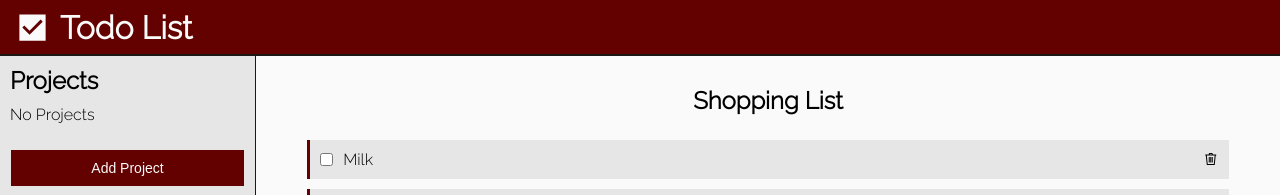
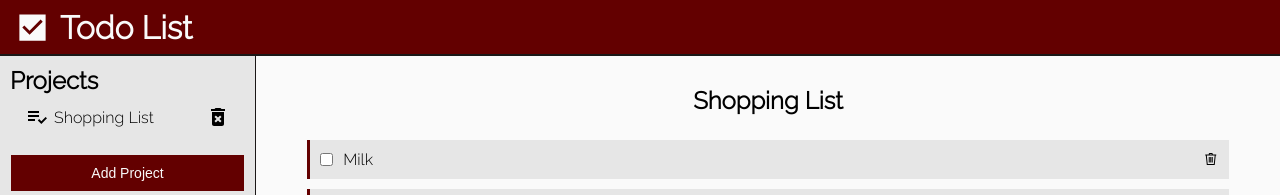
Before and after one commit to robisonwebdev/todo-react, a React (Create React App) app: page / in a window 1280 px wide. Shown: the top 195 px of the page. Built offline with nearby package versions, Linux system fonts and the light colour scheme.

Commit message:
Removed projects state. Destructured projects and setProjects props.

```diff
--- a/src/components/Main/ProjectsContainer.js
+++ b/src/components/Main/ProjectsContainer.js
@@ -4,8 +4,7 @@ import Project from './Project';
 import ProjectForm from './ProjectForm';
 import '../../styles/Main/ProjectsContainer.css';
 
-const ProjectsContainer = () => {
-    const [projects, setProjects] = useState([]);
+const ProjectsContainer = ({ projects, setProjects }) => {
     const [showAddProjectBtn, setShowAddProjectBtn] = useState(true);
     const [showProjectForm, setShowProjectForm] = useState(false);
 
```
